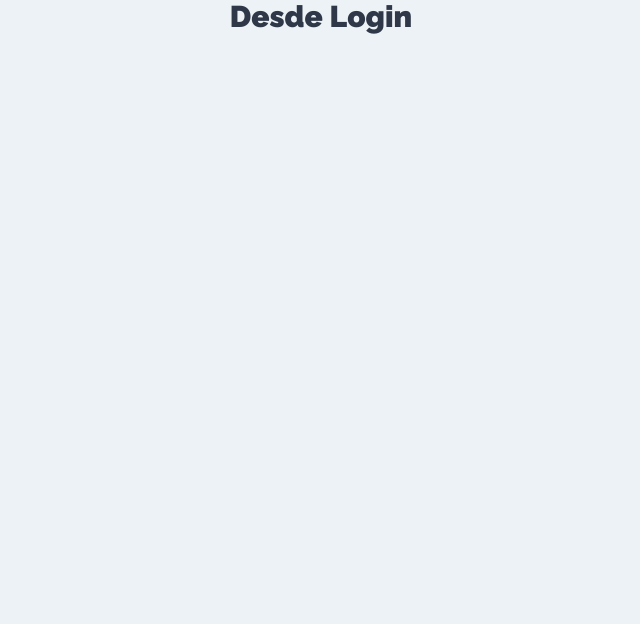
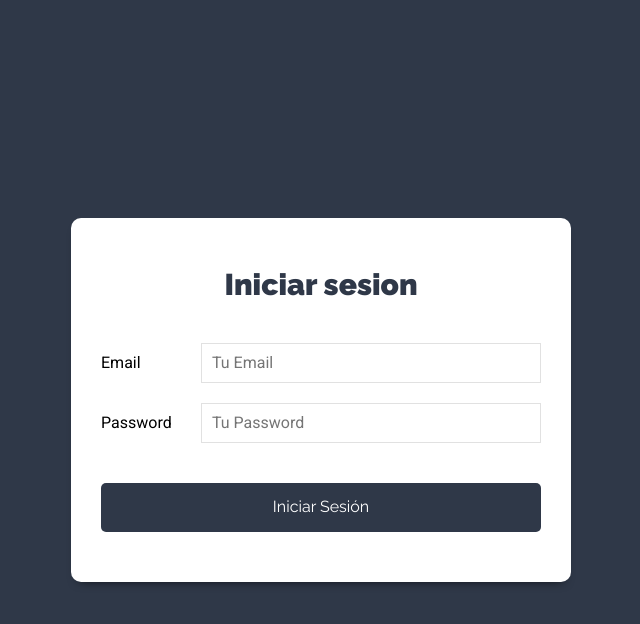
Before and after one commit to SantiagoAlvarze22/MERN-APP, a React (Create React App) app: page / in a window 1280 px wide. Shown: the top 624 px of the page, without its empty margins (319-959 px from the left). Built offline with nearby package versions, Linux system fonts and the light colour scheme.

Commit message:
Creando el formulario de Login

```diff
--- a/src/components/auth/Login.js
+++ b/src/components/auth/Login.js
@@ -1,8 +1,45 @@
 import React from 'react';
 
 const Login = () => {
+
+
+    const onChange = () => {}
+
     return (
-        <h1>Desde Login</h1>
+        <div className="form-usuario">
+            <div className="contenedor-form sombra-dark">
+                <h1>Iniciar sesion</h1>
+                <form>
+                    <div className="campo-form">
+                        <label htmlFor="email"> Email</label>
+                        <input
+                            type="email"
+                            id="email"
+                            name="email"
+                            placeholder="Tu Email"
+                            onChange={onChange}
+                        ></input>
+                    </div>
+                    <div className="campo-form">
+                        <label htmlFor="password"> Password</label>
+                        <input
+                            type="password"
+                            id="password"
+                            name="password"
+                            placeholder="Tu Password"
+                            onChange={onChange}
+                        ></input>
+                    </div>
+                    <div className="campo-form">
+                        <input
+                            type="submit"
+                            className="btn btn-primario btn-block"
+                             value="Iniciar Sesión"
+                         />
+                    </div>
+                </form>
+            </div>
+        </div>
      );
 }
 
```
